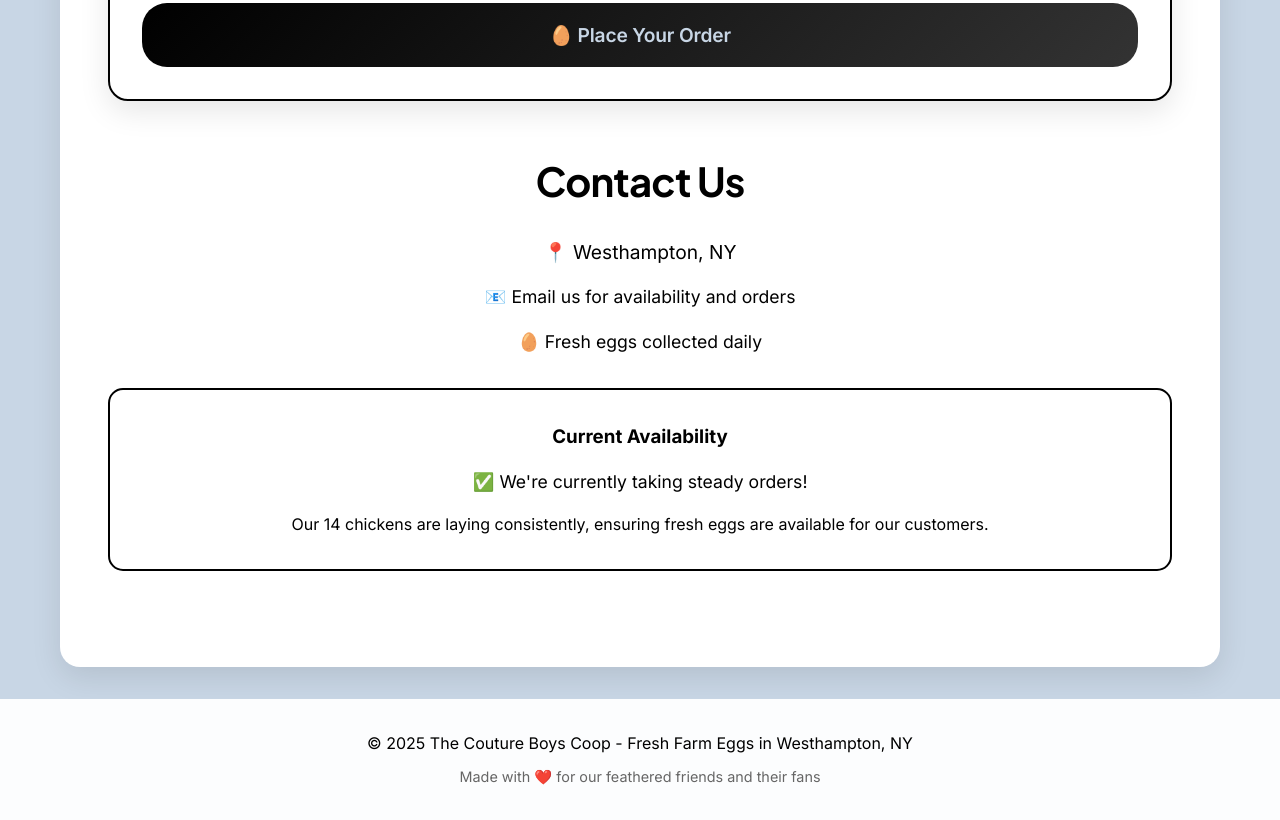
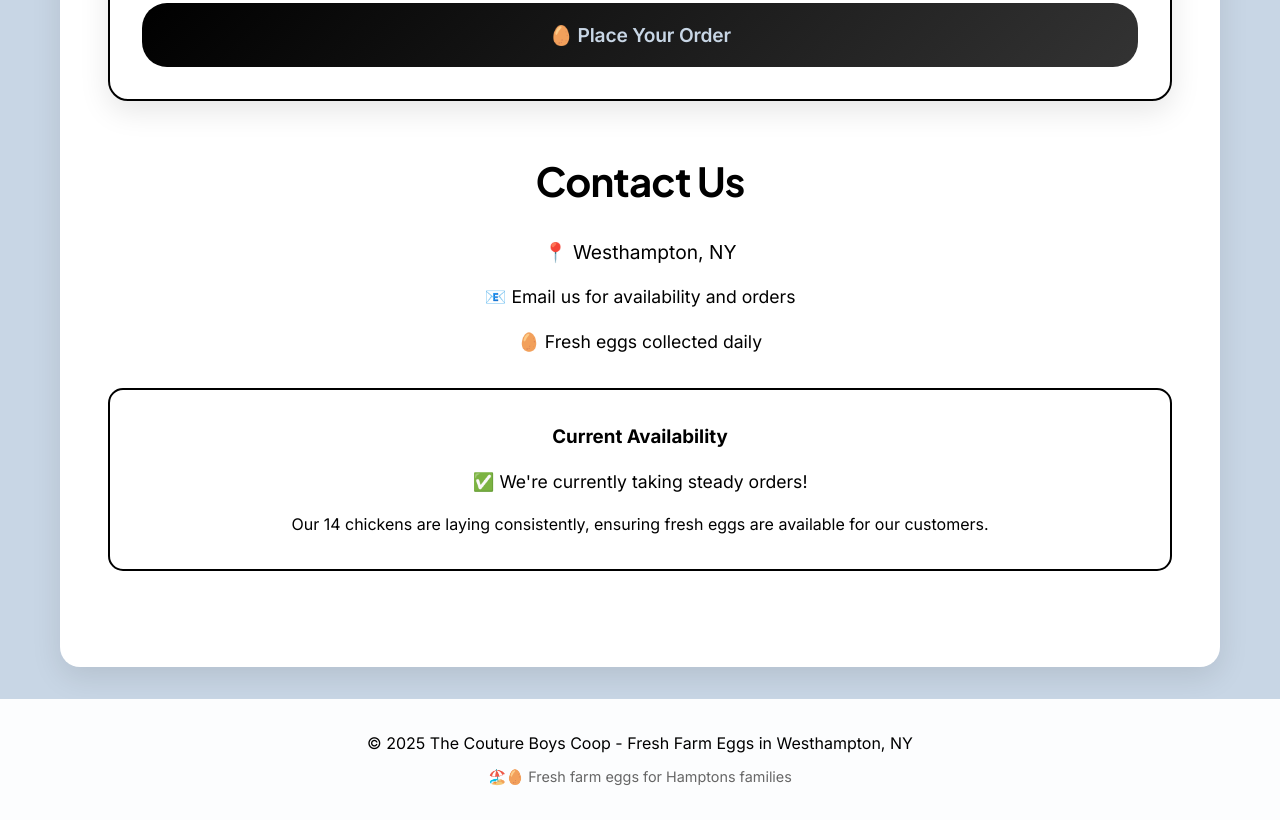
Before and after one commit to conorlee8/couture-boys-website, a plain HTML site: page index.html in a window 1280 px wide. Shown: the part 3580-4400 px from the top of the page. Drawn offline with nearby package versions, Linux system fonts and the light colour scheme.

Commit message:
Update footer tagline and correct README to reflect 14 chickens

```diff
--- a/index.html
+++ b/index.html
@@ -1367,8 +1367,8 @@
     <footer>
         <div class="container">
             <p>&copy; 2025 The Couture Boys Coop - Fresh Farm Eggs in Westhampton, NY</p>
-            <p style="margin-top: 0.5rem; font-size: 0.9rem; color: #666;">Made with ❤️ for our feathered friends and
-                their fans</p>
+            <p style="margin-top: 0.5rem; font-size: 0.9rem; color: #666;">🏖️🥚 Fresh farm eggs for Hamptons families
+            </p>
         </div>
     </footer>
 
```
Also changed, not shown: 1 other file.
